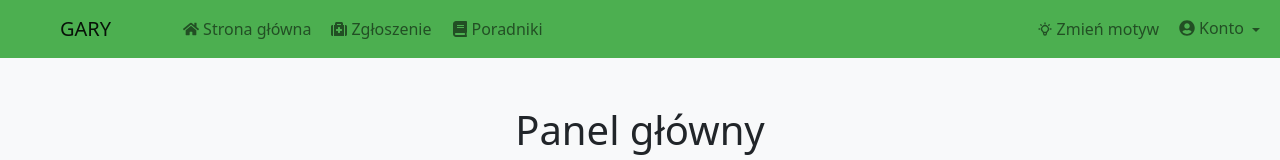
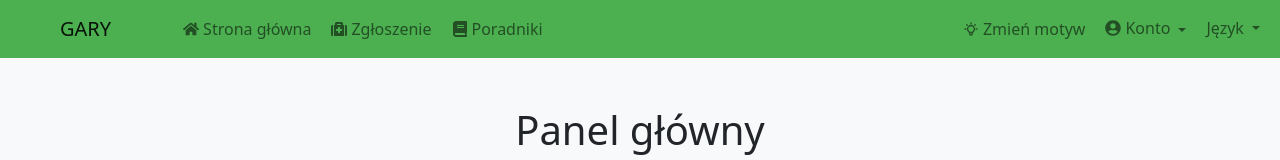
Before and after one commit to pjwstkIOprojekt/webclient, a React (Create React App) app: page /home in a window 1280 px wide. Shown: the top 160 px of the page. Built offline with nearby package versions, Linux system fonts and the light colour scheme.

Commit message:
Added language selection menu

```diff
--- a/src/components/fragments/navigation/Navbar.tsx
+++ b/src/components/fragments/navigation/Navbar.tsx
@@ -6,6 +6,8 @@ import { FaHome, FaMedkit, FaBook, FaUserCircle, FaMap, FaNotesMedical, FaToolbo
 import { isDispositor, isDirector, isAuth, Roles } from "../../../helpers/authHelper";
 import CheckIn from "../../content/staff/CheckIn";
 import { HiOutlineLightBulb } from "react-icons/hi";
+import { useState } from "react";
+import i18n from "../../../i18n";
 import NavDrop from "./NavDrop";
 import { IoMdPerson, IoIosPaper } from "react-icons/io";
 import { BiLogIn } from "react-icons/bi";
@@ -61,7 +63,53 @@ const SideMenu = () => {
         <span className="px-1">Zmień motyw</span>
       </Nav.Link>
       <UserDropdown />
+      <LangDropdown />
     </Nav>
+  );
+};
+
+const LangDropdown = () => {
+  const [lang, setLang] = useState(i18n.language);
+  const darkMode = useDarkMode();
+
+  const changeLang = (lang: string) => {
+    i18n.changeLanguage(lang, (err, t) => {
+      if (err) {
+        console.error(err);
+      }
+
+      setLang(i18n.language);
+    });
+  };
+
+  return (
+    <NavDropdown align="end" title={
+      <span className="d-inline-flex align-items-center">
+        <span className="px-1">Język</span>
+      </span>
+    } className={`nav-link-${darkMode ? "dark" : "light"}`}>
+      <LangDrop display="Polski" lang="pl" current={lang} update={changeLang} />
+      <LangDrop display="English" lang="en" current={lang} update={changeLang} />
+    </NavDropdown>
+  );
+};
+
+interface LangParams {
+  display: string,
+  lang: string,
+  current: string,
+  update: (lang: string) => void
+}
+
+const LangDrop = (props: Readonly<LangParams>) => {
+  if (props.current === props.lang) {
+    return <></>;
+  }
+
+  return (
+    <NavDropdown.Item onClick={e => props.update(props.lang)} className="d-inline-flex align-items-center">
+      <span className="px-1">{props.display}</span>
+    </NavDropdown.Item>
   );
 };
 
@@ -72,11 +120,11 @@ const UserDropdown = () => {
 
   return (
     <NavDropdown align="end" title={
-        <span className="d-inline-flex align-items-center">
-          <FaUserCircle />
-          <span className="px-1">Konto</span>
-        </span>
-      } className={`nav-link-${darkMode ? "dark" : "light"}`}>
+      <span className="d-inline-flex align-items-center">
+        <FaUserCircle />
+        <span className="px-1">Konto</span>
+      </span>
+    } className={`nav-link-${darkMode ? "dark" : "light"}`}>
       {isAuth(roles) ? (
         <>
           <NavDrop to="/settings/userdata">
--- a/src/i18n.ts
+++ b/src/i18n.ts
@@ -4,6 +4,9 @@ import { initReactI18next } from "react-i18next";
 
 const resources = {
   pl: {
+    translation: resourcesPL
+  },
+  en: {
     translation: resourcesPL
   }
 };
```
